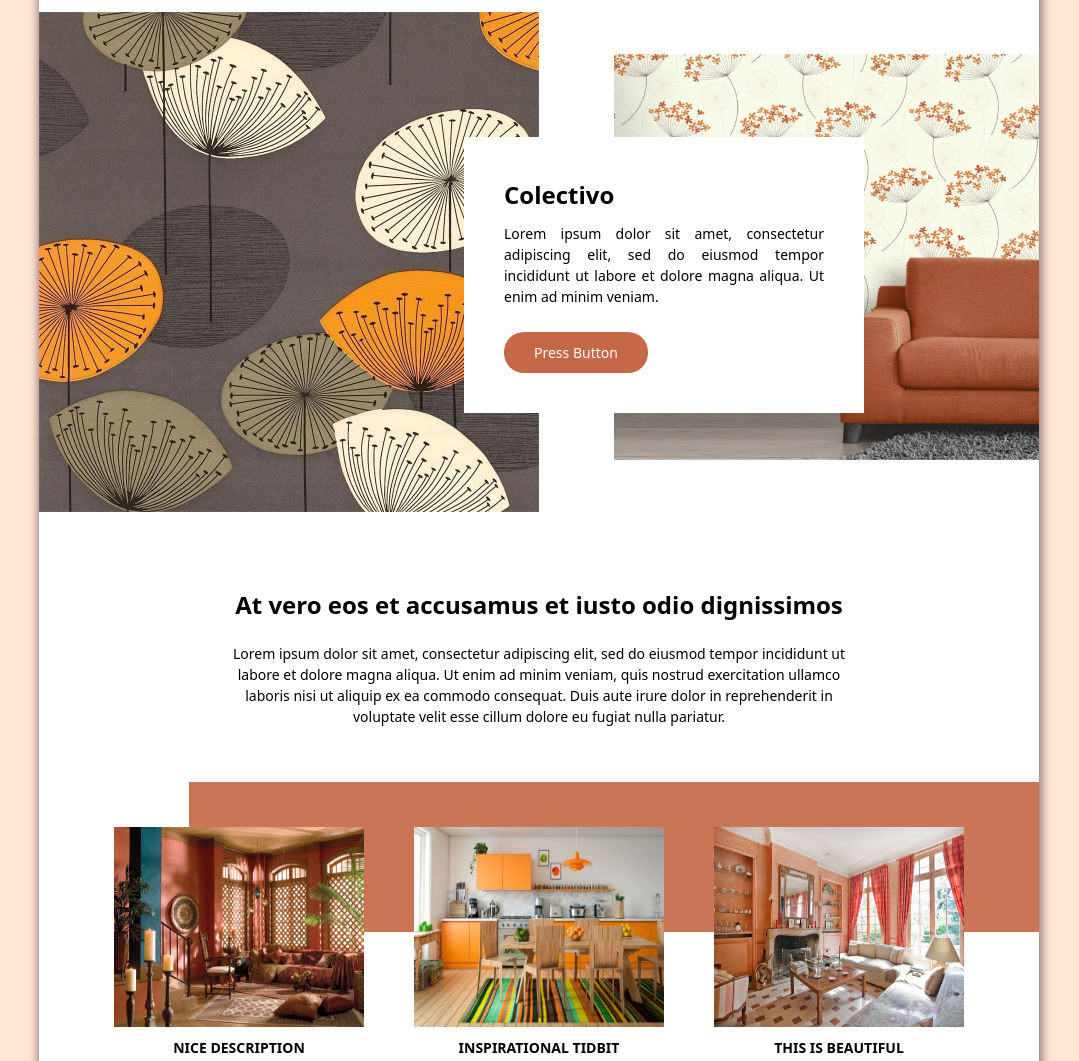
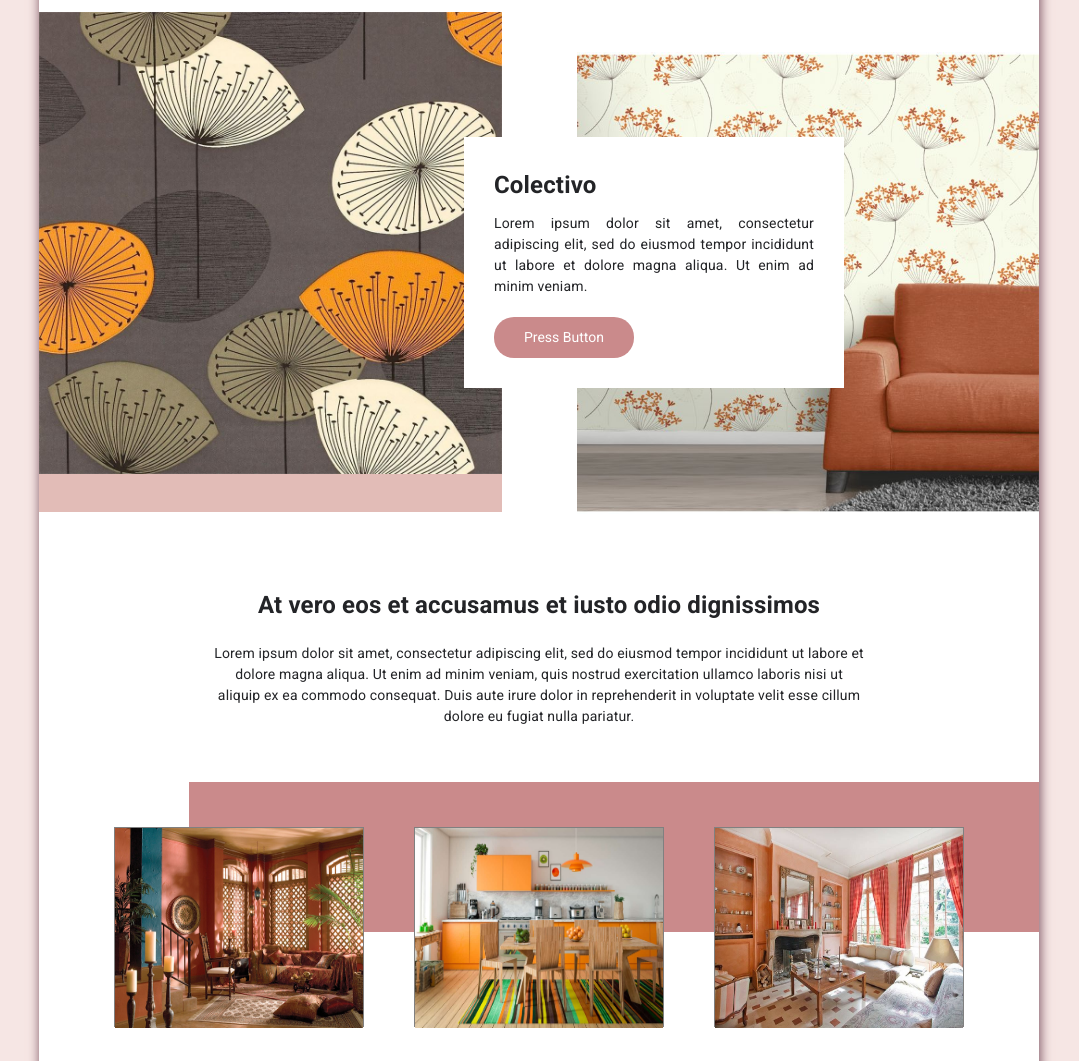
Before and after one commit to delia-cretu/Andreea-design-1, a plain HTML site: page index.html in a window 1280 px wide. Shown: the part 260-1321 px from the top of the page, without its empty margins (101-1180 px from the left). Drawn offline with nearby package versions, Linux system fonts and the light colour scheme.

Commit message:
Update styles_index.css

```diff
--- a/css/styles_index.css
+++ b/css/styles_index.css
@@ -1,11 +1,12 @@
 @import url("https://fonts.googleapis.com/css2?family=Roboto:wght@400;500;700;900&display=swap");
 
 :root {
-  /* --text-color-title: #212121;
-  --text-color-body: #757575;
-  --color-active: #2196f3;
-  --font-family: "Roboto", sans-serif; */
-  --letter-spacing: 0.03em;
+  --background-first-color: #5b6d5b;
+  --background-second-color: #ca8a8b;
+  --background-third-color: #e2bcb7;
+  --background-fourth-color: #f6e6e4;
+  --font-family: "Roboto", sans-serif;
+  --letter-spacing: 0.01em;
   --transition: 250ms cubic-bezier(0.4, 0, 0.2, 1);
 }
 
@@ -14,9 +15,11 @@
 }
 
 body {
-  /* color: var(--text-color-title);
-  font-family: var(--font-family); */
-  background-color: rgb(255, 232, 212);
+  /* color: var(--text-color-title); */
+  color: #232427;
+  font-family: var(--font-family);
+  background-color: var(--background-fourth-color);
+  letter-spacing: var(--letter-spacing);
 }
 
 header {
@@ -72,12 +75,12 @@ nav ul li:first-of-type {
 
 nav ul a {
   color: black;
-  /* color: white; */
+  color: var(--background-first-color);
 }
 
 nav ul a:hover,
 nav ul a:focus {
-  color: rgb(176, 74, 37);
+  color: var(--background-second-color);
   font-weight: bold;
 }
 
@@ -106,20 +109,33 @@ nav ul a:focus {
   width: 50%;
 }
 
-.right-box img {
+.left-box {
+  background-color: var(--background-third-color);
+  height: 500px;
+}
+
+.right-box {
+  margin-top: 40px;
+  margin-left: 75px;
+  height: 400px;
+  background-color: var(--background-second-color);
+}
+
+/* .right-box img {
   padding-top: 40px;
   padding-left: 75px;
-  width: 4750px;
+  width: 475px;
   height: 450px;
-}
+} */
 
 .center-box {
   background-color: white;
-  width: 400px;
-  padding: 40px;
+  width: 380px;
+  padding: 30px;
   position: absolute;
   left: 425px;
   top: 125px;
+  text-align: left;
 }
 
 .center-box p {
@@ -127,8 +143,8 @@ nav ul a:focus {
 }
 
 .btn {
-  margin-top: 25px;
-  background-color: rgb(196, 104, 71);
+  margin-top: 20px;
+  background-color: var(--background-second-color);
   border: none;
   padding: 10px 30px;
   color: white;
@@ -138,7 +154,7 @@ nav ul a:focus {
 }
 
 .btn:hover {
-  background-color: rgb(176, 74, 37);
+  background-color: var(--background-third-color);
 }
 
 /* Second section */
@@ -166,14 +182,23 @@ nav ul a:focus {
 }
 
 .second-section ul p {
-  margin-top: 10px;
+  margin-top: 210px;
   font-weight: bold;
 }
 
+.second-section li {
+  width: 250px;
+  height: 200px;
+}
+
+.second-section li {
+  border: 1px solid grey;
+  background-color: white;
+}
 .second-section-orange-box {
   height: 150px;
   width: 850px;
-  background-color: rgb(202, 117, 86);
+  background-color: var(--background-second-color);
   padding-left: 150px;
   margin-left: 150px;
   position: absolute;
@@ -193,17 +218,18 @@ nav ul a:focus {
   z-index: 1;
 }
 
-.third-section-left img {
+.third-section.img {
   width: 400px;
   height: 300px;
   margin-left: 75px;
   margin-top: 50px;
   position: relative;
   z-index: 3;
+  background-color: var(--background-fourth-color);
 }
 
 .third-section-orange-square {
-  background-color: rgb(215, 138, 66);
+  background-color: var(--background-third-color);
   width: 400px;
   height: 300px;
   position: absolute;
@@ -243,14 +269,17 @@ nav ul a:focus {
   height: 80px;
 }
 
-.fourth-section li:nth-of-type(3n) {
-  background-color: rgb(210, 126, 47);
+.fourth-section li:nth-of-type(4n + 1) {
+  background-color: var(--background-first-color);
 }
-.fourth-section li:nth-of-type(3n + 1) {
-  background-color: rgb(164, 79, 30);
+.fourth-section li:nth-of-type(4n + 2) {
+  background-color: var(--background-second-color);
 }
-.fourth-section li:nth-of-type(3n + 2) {
-  background-color: rgb(255, 229, 199);
+.fourth-section li:nth-of-type(4n + 3) {
+  background-color: var(--background-third-color);
+}
+.fourth-section li:nth-of-type(4n) {
+  background-color: var(--background-fourth-color);
 }
 
 /* Footer */
@@ -258,7 +287,7 @@ nav ul a:focus {
 footer {
   margin-top: 75px;
   /* background-color: rgb(255, 229, 199); */
-  background-color: rgb(164, 79, 30);
+  background-color: var(--background-first-color);
   color: white;
   height: 60px;
   text-align: center;
```
